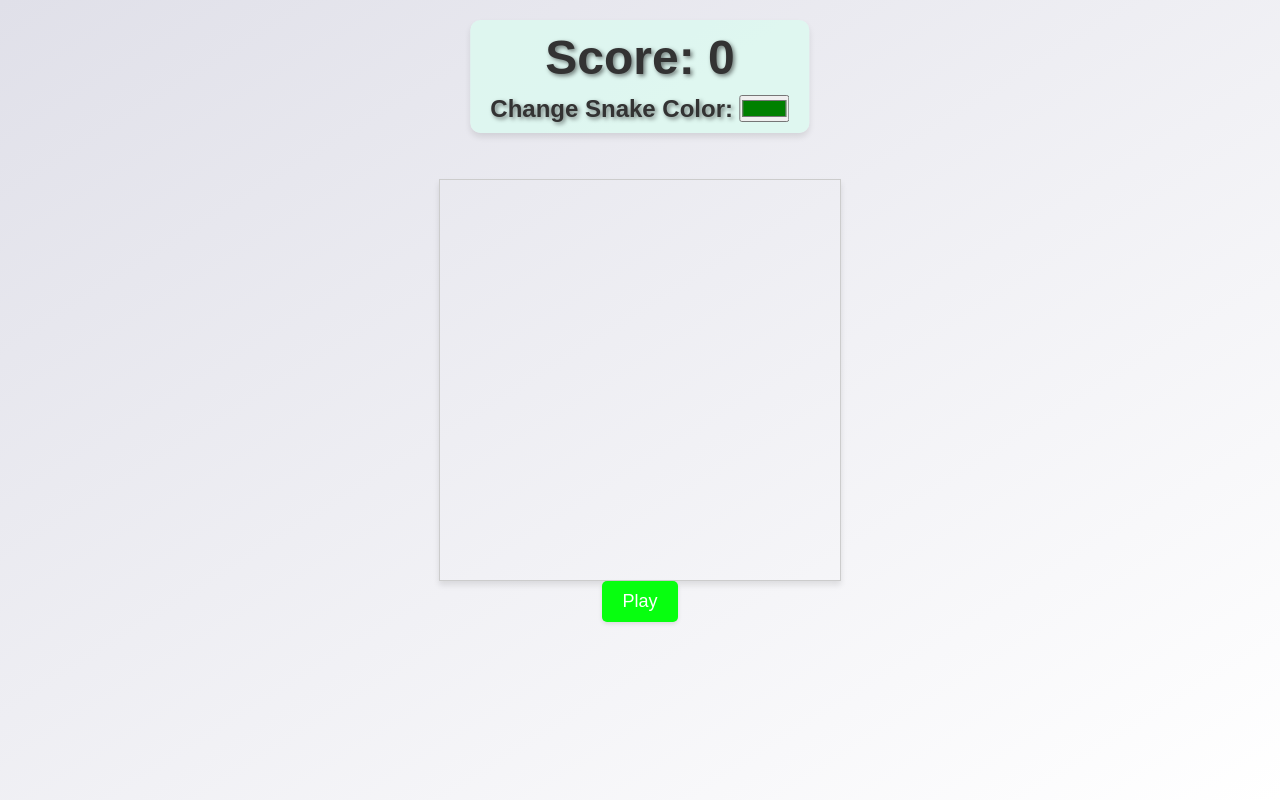
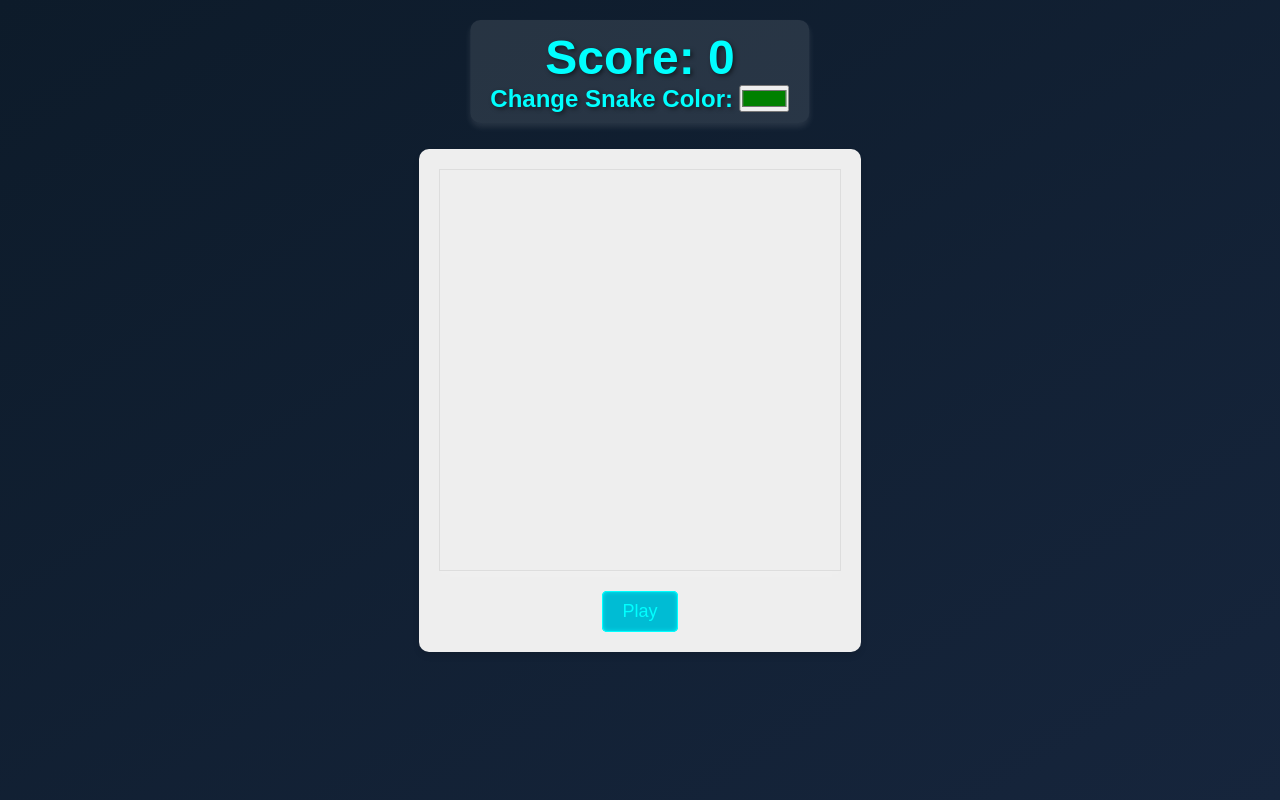
Before and after one commit to Fkmraxx/Snake-JS, a plain HTML site: page index.html in a window 1280 px wide. Drawn offline with Linux system fonts and the light colour scheme.

Commit message:
Update style.css

```diff
--- a/static/style/style.css
+++ b/static/style/style.css
@@ -1,4 +1,5 @@
-/* Reset CSS rule to remove default margins and padding */
+/* Global Styles */
+
 * {
   box-sizing: border-box;
   margin: 0;
@@ -6,13 +7,19 @@
 }
 
 /* Variables */
+
 :root {
-    --primary-color: #e0e0e9;
-    --secondary-color: #fff;
-    --snake-color: #07ff0f;
-    --game-over-color: red;
-    --box-shadow-color: rgba(0, 0, 0, 0.1);
+  --primary-color: #0d1b2a;
+  --secondary-color: #16253c;
+  --snake-color: #00ffcc;
+  --game-over-color: #ff4d4d;
+  --box-shadow-color: rgba(255, 255, 255, 0.1);
+  --background-color: #eee;
+  --dark-blue: #0b0b45;
+  --neon-effect: #00ffff;
 }
+
+/* Layout */
 
 body {
   display: flex;
@@ -23,6 +30,8 @@ body {
   background: linear-gradient(to bottom right, var(--primary-color), var(--secondary-color));
 }
 
+/* Header */
+
 header {
   position: absolute;
   top: 20px;
@@ -31,47 +40,63 @@ header {
   text-align: center;
   font-size: 24px;
   font-weight: bold;
-    color: #333;
+  color: var(--neon-effect);
   text-shadow: 2px 2px 4px rgba(0, 0, 0, 0.5);
-    background-color: rgba(220, 250, 240, 0.8);
+  background-color: rgba(255, 255, 255, 0.1);
   padding: 10px 20px;
   border-radius: 10px;
   box-shadow: 0 4px 6px var(--box-shadow-color);
 }
 
-#snake-color {
-    margin-top: 10px;
-}
+/* Components */
 
 main {
   display: flex;
   flex-direction: column;
   align-items: center;
   padding: 20px;
+  background-color: var(--background-color);
+  border-radius: 10px;
+  box-shadow: 0 4px 6px rgba(0, 0, 0, 0.1);
+}
+
+.snake-color {
+  margin-top: 10px;
 }
 
 #gameCanvas {
-    border: 1px solid #ccc;
+  border: 1px solid #ddd;
   box-shadow: 0 4px 6px var(--box-shadow-color);
+  background-color: var(--background-color);
 }
 
 #playButton {
   padding: 10px 20px;
   font-size: 18px;
-    background-color: var(--snake-color);
-    color: white;
+  background-color: #00bcd4;
+  color: var(--neon-effect);
   border: none;
   border-radius: 5px;
   cursor: pointer;
-    box-shadow: 0 2px 4px var(--box-shadow-color);
+  box-shadow: 0 2px 4px var(--box-shadow-color),
+              inset 0 0 0 1px var(--neon-effect),
+              inset 0 0 5px var(--neon-effect);
   transition: background-color 0.2s ease-in-out;
+  margin-top: 20px;
 }
 
 #playButton:hover {
-    background-color: #45a049;
+  background-color: var(--dark-blue);
+  box-shadow: 0 2px 4px var(--box-shadow-color),
+              inset 0 0 0 1px var(--neon-effect),
+              inset 0 0 5px var(--neon-effect);
+}
+.play-button:active {
+  transform: translateY(2px); /* Added a subtle press effect */
+  box-shadow: 0 1px 2px var(--box-shadow-color);
 }
 
-#game-over-message {
+.game-over-message {
   display: none;
   text-align: center;
   font-size: 24px;
@@ -81,11 +106,11 @@ main {
   border: 1px solid black;
   border-radius: 10px;
   background-color: var(--secondary-color);
-    box-shadow: 0 4px 6px var(--box-shadow-color);
+  box-shadow:0 4px 6px var(--box-shadow-color);
   max-width: 80%;
   margin: 20px auto;
 }
 
-#game-over-message.show {
+.game-over-message.show {
   display: block;
 }
```
Lines whose indentation alone changed are shown as unchanged.
